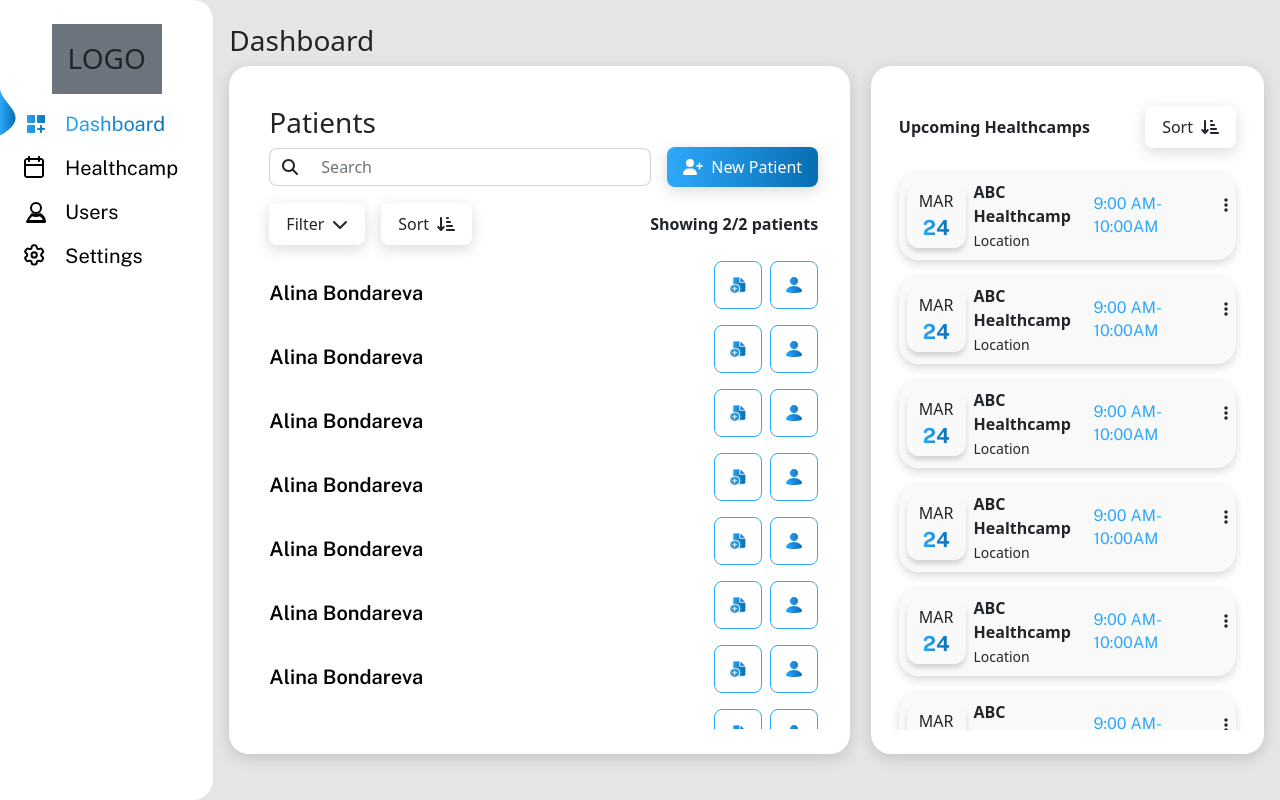
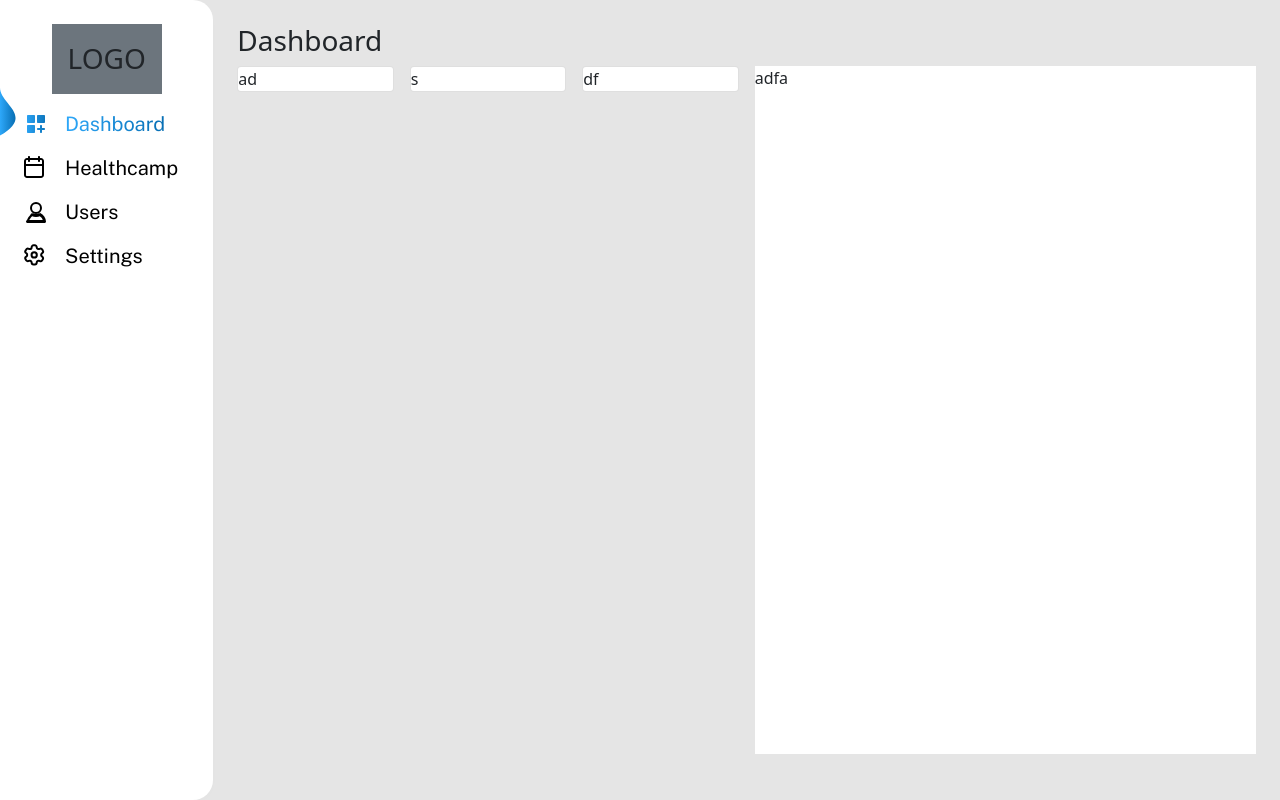
Before and after one commit to ZahinTudo/healthCampDashboard, a React (Create React App) app: page /dashboard in a window 1280 px wide. Built offline with nearby package versions, Linux system fonts and the light colour scheme.

Commit message:
dashboard screen

```diff
--- a/src/App.js
+++ b/src/App.js
@@ -13,7 +13,7 @@ function App() {
 			<Route exact path='/'>
 				<Home />
 			</Route>
-			<Route exact path='/dashboard'>
+			<Route path='/dashboard'>
 				<Dashboard />
 			</Route>
 		</Switch>
--- a/src/components/Dashboard/Dashboard.js
+++ b/src/components/Dashboard/Dashboard.js
@@ -7,7 +7,14 @@ import { useDispatch, useSelector } from "react-redux";
 import { getLogo } from "../../Redux/LocalStorage";
 import Records from "./Records/Records";
 import UpcomingHealthcamp from "./UpcomingHealthcamp/UpcomingHealthcamp";
+import { useRouteMatch } from "react-router-dom";
+import { Route } from "react-router-dom";
+import { Switch } from "react-router-dom";
+import { useParams } from "react-router-dom";
+import DashboardScreen from "./Dashboard/DashboardScreen";
 export default function Dashboard() {
+	// let { topicId } = useParams();
+	let { path, url } = useRouteMatch();
 	const { logo } = useSelector((state) => state.logo);
 	const dispatch = useDispatch();
 	const dashItemClick = (e) => {
@@ -67,14 +74,18 @@ export default function Dashboard() {
 							srcset=''
 						/>
 					</div>
+					<Link to={`${url}`}>
 						<div className='d-flex align-items-center dashMenuitem'>
 							<span className='dash_icon dashboardIcon active'></span>
 							<span className='Dashitem'>Dashboard</span>
 						</div>
+					</Link>
+					<Link to={`${url}/Healthcamp`}>
 						<div className='d-flex align-items-center dashMenuitem'>
 							<span className='healthcare_icon dashboardIcon '></span>
 							<span className='Dashitem'>Healthcamp</span>
 						</div>
+					</Link>
 					<div className='d-flex align-items-center dashMenuitem'>
 						<span className='user_icon dashboardIcon'></span>
 						<span className='Dashitem'>Users</span>
@@ -85,7 +96,10 @@ export default function Dashboard() {
 					</div>
 				</div>
 			</div>
-			<div className='dashboardMain col-10   py-4 px-3'>
+			<Switch>
+				<Route exact path={path}>
+					<DashboardScreen />
+					{/* <div className='dashboardMain col-10   py-4 px-3'>
 						<h3>Dashboard</h3>
 						<div
 							className='d-flex flex-wrap justify-content-between'
@@ -94,10 +108,16 @@ export default function Dashboard() {
 								<Records />
 							</div>
 							<div className='canlender '>
-                        <UpcomingHealthcamp/>
+								<UpcomingHealthcamp />
 							</div>
 						</div>
-			</div>
+					</div> */}
+				</Route>
+				<Route path={`${path}/:topicId`}>
+					{/* <Topic /> */}
+					<h3 className='text-secondary'>someting</h3>
+				</Route>
+			</Switch>
 		</div>
 	);
 }
--- /dev/null
+++ b/src/components/Dashboard/Dashboard/DashboardScreen.css
@@ -0,0 +1,17 @@
+.dashboardScreen .dashboard_prts {
+	display: grid;
+	grid-auto-flow: column;
+	grid-template-columns: repeat(2, 1fr);
+	gap: 1rem;
+}
+.dashboardScreen .info_cards {
+	display: grid;
+	grid-auto-flow: column;
+	grid-template-columns: repeat(3, 1fr);
+	gap: 1rem;
+}
+.dashboardScreen .cards {
+	background: #ffffff;
+	box-shadow: 2px 4px 15px rgba(0, 0, 0, 0.15);
+	border-radius: 20px;
+}
--- /dev/null
+++ b/src/components/Dashboard/Dashboard/DashboardScreen.js
@@ -0,0 +1,20 @@
+import React from "react";
+import "./DashboardScreen.css";
+
+export default function DashboardScreen() {
+	return (
+		<div className='w-100 p-4 dashboardScreen'>
+			<h3>Dashboard</h3>
+			<div className='dashboard_prts' style={{ height: "86vh" }}>
+				<div className='col-12'>
+					<div className='info_cards'>
+						<div className='col-12 card'>ad</div>
+						<div className='col-12 card'>s</div>
+						<div className='col-12 card'>df </div>
+					</div>
+				</div>
+				<div className='col-12 bg-white'>adfa</div>
+			</div>
+		</div>
+	);
+}
```
Lines whose indentation alone changed are shown as unchanged.
